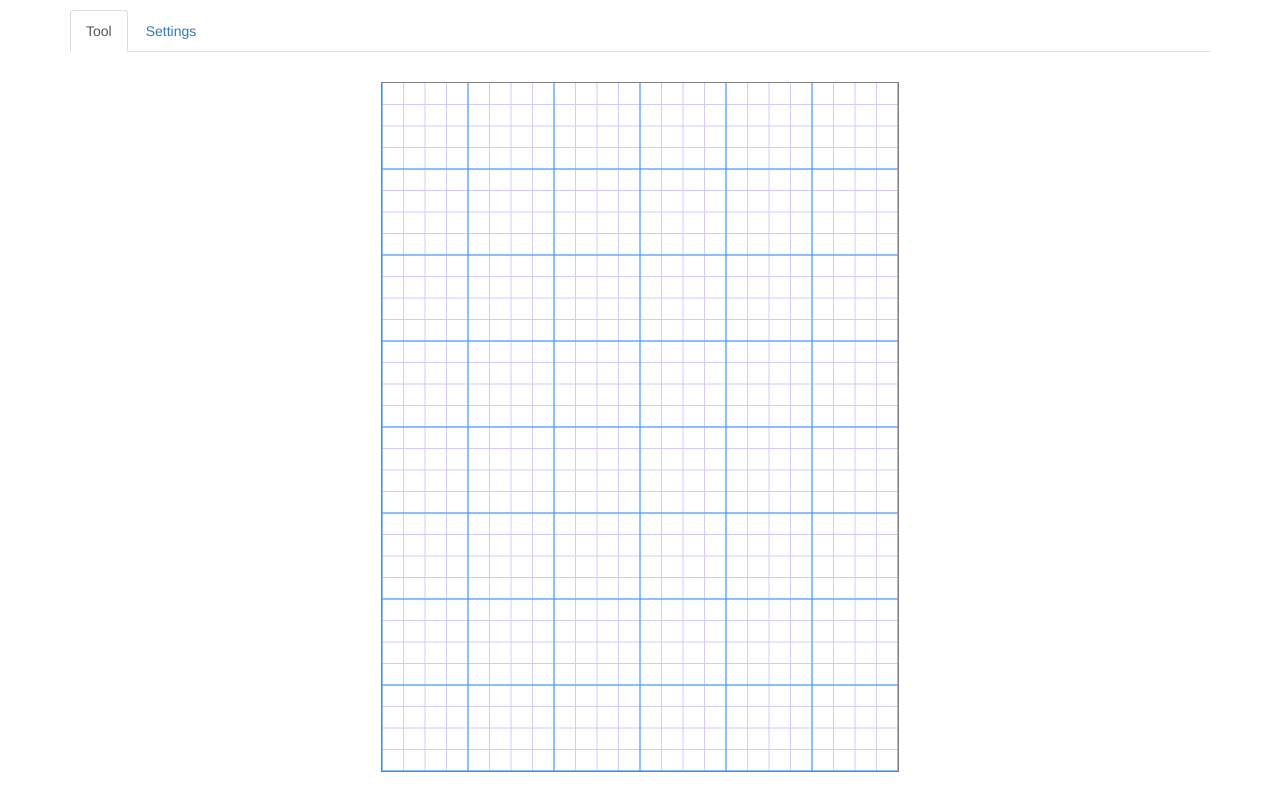
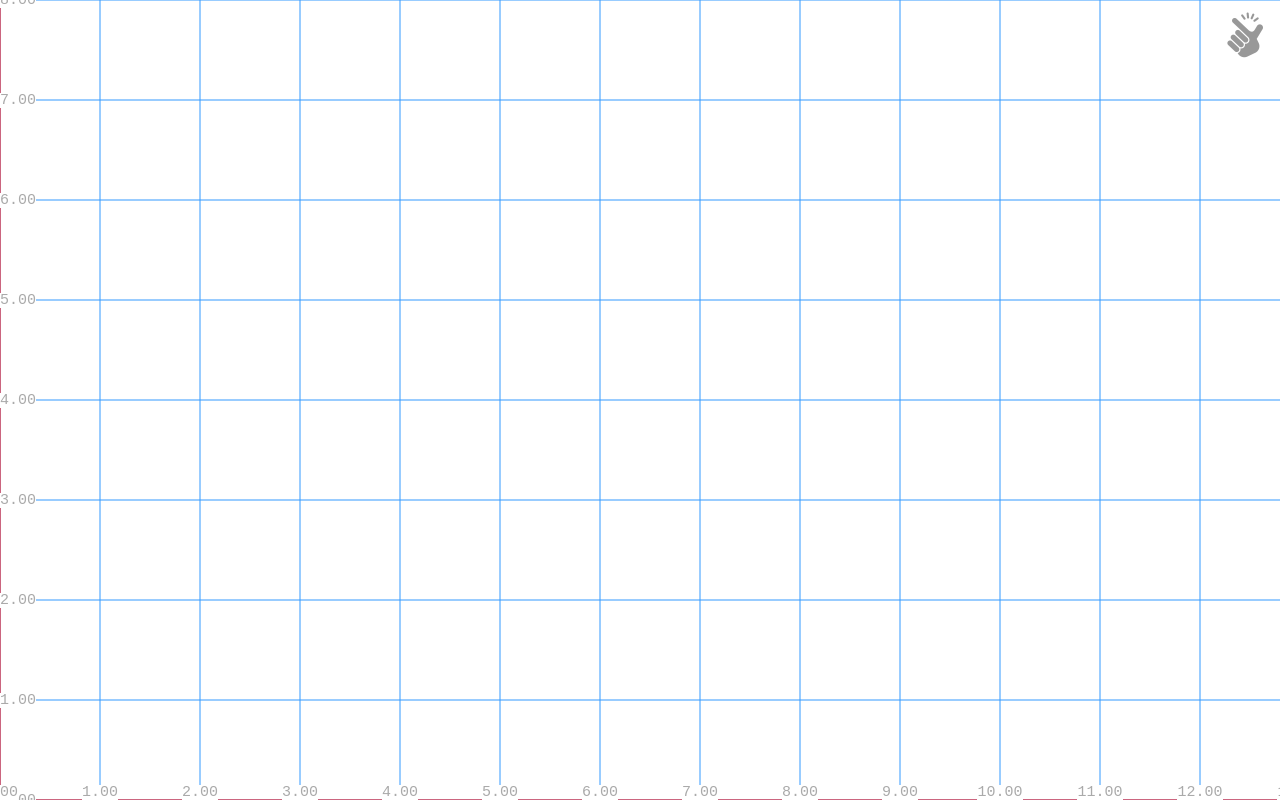
Before and after one commit to FabMo/fabmo-touchandgo-app, a website: page index.html in a window 1280 px wide. Drawn offline with Linux system fonts and the light colour scheme.

Commit message:
Experimental scrolly zoomy adventure.

```diff
--- a/css/style.css
+++ b/css/style.css
@@ -1,3 +1,29 @@
-body {
-	margin-top: 10px;
+.left-toolbox {
+	top: 10px;
+	left: 10px;
+	position: absolute;
+	z-index: 1;
 }
+
+.right-toolbox {
+	top: 10px;
+	right: 10px;
+	position: absolute;
+	z-index: 1;
+}
+
+
+.button {
+	width: 50px;
+	height: 50px;
+	cursor: pointer;
+}
+
+.snap-button {
+	background-image: url("../img/snap.png");
+	background-size: cover;
+}
+
+.disabled {
+	opacity: 0.4;
+}
--- a/index.html
+++ b/index.html
@@ -9,155 +9,51 @@
     <link href="css/style.css" rel="stylesheet">
   </head>
   <body>
+      <div id="container">
+        <canvas width="100" height="100" id="toolcanvas"></canvas>
+        <div class="right-toolbox">
+        <div id="snap-button" class="button snap-button disabled"></div>
+        <div class="button home-button"></div>
+        </div>
+      </div>
+
     <script src="js/jquery.js"></script>
-    <div class="container">
-      <!-- Nav tabs -->
-      <ul class="nav nav-tabs" role="tablist">
-        <li class="active"><a href="#tool" role="tab" data-toggle="tab">Tool</a></li>
-        <li><a href="#settings" role="tab" data-toggle="tab">Settings</a></li>
-      </ul>
-
-      <div class="tab-content">
-        <!-- Welcome/help pane -->
-        <div role="tabpanel" class="tab-pane active" id="tool">
-          <div style="padding-top:30px; text-align: center; width: 100%">
-            <canvas width="480" height="360" style="border: 1px solid gray;" id="toolcanvas"></canvas>
-          </div>
-        </div>
-
-
-        <!-- Jobs Pane -->
-        <div role="tabpanel" class="tab-pane" id="settings">
-          <!-- Responsive form for inputting circle parameters -->
-          <div class="form-horizontal" style="padding-top:20px;">
-            <div class="form-group">
-              <label class="control-label col-sm-2" for="toolxsize">Tool Size (X)</label>
-              <div class="col-sm-10">
-                <div class="input-group">
-                  <input type="number" class="form-control num-input" id="width" placeholder="Size of the working area (X)" value="6">
-                  <span class="input-group-addon">in</span>
-                </div>
-              </div>
-            </div>
-
-            <div class="form-group">
-              <label class="control-label col-sm-2" for="toolysize">Tool Size (Y)</label>
-              <div class="col-sm-10">
-                <div class="input-group">
-                  <input type="number" class="form-control num-input" id="height" placeholder="Size of the working area (Y)" value="8">
-                  <span class="input-group-addon">in</span>
-                </div>
-              </div>
-            </div>
-
-            <div class="form-group">
-              <label class="control-label col-sm-2" for="majorgrid">Major Grid</label>
-              <div class="col-sm-10">
-                <div class="input-group">
-                  <input type="number" class="form-control num-input" id="gridMajor" placeholder="Major grid spacing" value="1.0">
-                  <span class="input-group-addon">in</span>
-                </div>
-              </div>
-            </div>
-
-            <div class="form-group">
-              <label class="control-label col-sm-2" for="toolysize">Minor Grid</label>
-              <div class="col-sm-10">
-                  <div class="input-group">
-                    <input type="number" class="form-control num-input" id="gridMinor" placeholder="Minor grid spacing" value="0.25">
-                    <span class="input-group-addon">in</span>
-                  </div>
-                </div>
-              </div>
-            </div>
-
-          </div> <!-- form-horizontal -->
-        </div> <!-- tab pane -->
-      </div> <!-- tab content -->
-    </div><!-- container -->
     <script src="js/bootstrap.min.js"></script>
     <script src="js/dashboard.js"></script>
     <script src="js/tooldisplay.js"></script>
 
     <script type="text/javascript">
         var display;
+        var snapEnabled = false;
 
         function resizeCanvas() {
-          var width = display.canvas.parentElement.offsetWidth;
-          var height = window.innerHeight - display.canvas.offsetTop - 30;
-          var aspect_ratio = display.actualWidth/display.actualHeight;
-
-          var cheight = width*(1/aspect_ratio)
-          var cwidth = height*aspect_ratio;
-          if(cheight <= height) {
-            display.canvas.width = width;
-            display.canvas.height = cheight;
-          } else {
-            display.canvas.width = cwidth;
-            display.canvas.height = height;
-          }
+          var container= document.getElementById("container");
+          container.style.height=window.innerHeight;
+          container.style.width=window.innerWidth;
+          display.canvas.width = window.innerWidth;
+          display.canvas.height = window.innerHeight;
           display.draw();
         }
 
-        function goToPosition(pos) {
-          var gcode = "G0 X" + pos.x.toFixed(5) + " Y" + pos.y.toFixed(5);
-          fabmoDashboard.runGCode(gcode);
+        function setupControls() {
+          $('.snap-button').click(function(evt) {
+            if(snapEnabled) {
+              $('#snap-button').addClass('disabled');
+            } else {
+              $('#snap-button').removeClass('disabled');
+            }
+            snapEnabled = !snapEnabled;
+          });
+        }
 
-        }
 
         $(document).ready(function() {
           canvas = document.getElementById('toolcanvas');
-          display = new ToolDisplay(canvas, {});
-
+          display = new Grid(canvas, {});
           window.addEventListener('resize', resizeCanvas);
-
-          display.on('click', function(pos) {
-            goToPosition(pos);
-          });
-
-          function validateInput(target) {
-            var f = parseFloat(target.val());
-            if(isNaN(f) || f === undefined) {
-                target.parent().removeClass('has-success');
-                target.parent().addClass('has-error');
-                return null;
-            } else {
-                target.parent().removeClass('has-error');
-                target.parent().addClass('has-success');
-                return f;
-            }
-          }
-
-          // Trigger a validation every time an input value changes
-          $(".num-input").change(function(evt) {
-            var target = $(evt.target);
-            var id = target.attr('id');
-            value = validateInput(target);
-            options = {};
-            options[id] = value;
-            display.setOptions(options);
-          });
-
-          $(".num-input").each(function(i) {
-            var target = $(this);
-            var id = target.attr('id');
-            value = validateInput(target);
-            options = {};
-            options[id] = value;
-            display.setOptions(options);
-          });
-
-          $('a[data-toggle="tab"]').on('shown.bs.tab', function (e) {
-            resizeCanvas();
-          });
-
-          fabmoDashboard.on('status', function(status) {
-            x = status.posx || -1;
-            y = status.posy || -1;
-            display.setCurrentLocation(x,y);
-          });
-
           resizeCanvas();
+          setupControls();
+          display.draw();
         });
 
 
--- a/js/tooldisplay.js
+++ b/js/tooldisplay.js
@@ -1,33 +1,51 @@
-       function ToolDisplay(canvas, options) {
+ function Grid(canvas, options) {
     this.canvas = canvas;
     this.ctx = canvas.getContext("2d");
     this.options = {};
     this.listeners = {};
     this.setOptions(options);
+
+    this.scale = 100.0;
+    this.offset = {
+      x : 0,
+      y : 0
+    }
+    this.dragging = false;
+
     canvas.addEventListener('mousemove', this.onMouseMove.bind(this));
     canvas.addEventListener('mousedown', this.onMouseDown.bind(this));
+    canvas.addEventListener('mouseup', this.onMouseUp.bind(this));
+    canvas.addEventListener('mousewheel', this.onMouseWheel.bind(this));
+
     this.draw();
   }
 
-        ToolDisplay.prototype.setOptions = function(options) {
+  Grid.prototype.setOptions = function(options) {
     options = options || {};
 
     this.gridMajor = options['gridMajor'] || this.options['gridMajor'] || 1.0;
     this.gridMinor = options['gridMinor'] || this.options['gridMinor'] || 0.25;
     this.gridMajorColor = options['gridMajorColor'] || this.options['gridMajorColor'] || '#3399ff';
     this.gridMinorColor = options['gridMinorColor'] || this.options['gridMinorColor'] || '#ccccff';
+    this.originColor = options['originColor'] || this.options['originColor'] || 'red';
     this.currentLocationColor = options['currentLocationColor'] || this.options['currentLocationColor'] || 'green';
     this.targetLocationColor = options['targetLocationColor'] || this.options['targetLocationColor'] || 'red';
     this.actualWidth = options['width'] || this.options['width'] || 6.0;
     this.actualHeight = options['height'] || this.options['height'] || 8.0;
+    this.scaleTextSize = options['scaleTextSize'] || this.options['scaleTextSize'] || 15;
+    this.scaleTextFont = options['scaleTextFont'] || this.options['scaleTextFont'] || 'Monospace';
+
+    this.minScale = 1;
+    this.maxScale = 1000;
     for(key in options) {
       this.options[key] = options[key];
     }
+    this.scaleTextFontString = this.scaleTextSize + 'px ' + this.scaleTextFont;
     this.currentLocation = null;
     this.targetLocation = null;
   }
 
-        ToolDisplay.prototype.emit = function(name, evt) {
+  Grid.prototype.emit = function(name, evt) {
     listeners = this.listeners[name];
     if(listeners) {
       for(i in listeners) {
@@ -37,7 +55,7 @@
     }
   }
 
-        ToolDisplay.prototype.on = function(name, handler) {
+  Grid.prototype.on = function(name, handler) {
     if(name in this.listeners) {
       this.listeners[name].push(handler);
     } else {
@@ -45,43 +63,51 @@
     }
   }
 
-        ToolDisplay.prototype.setCurrentLocation = function(x,y) {
-          this.currentLocation = {
-            'x' : x,
-            'y' : y
+  Grid.prototype.getActualViewport = function() {
+    var xmin = -this.offset.x;
+    var ymin = -this.offset.y;
+    var xmax = xmin + this.canvas.width/this.scale;
+    var ymax = ymin + this.canvas.height/this.scale;
+    return {
+      'xmin' : xmin,
+      'xmax' : xmax,
+      'ymin' : ymin,
+      'ymax' : ymax
     }
+  }
+
+  Grid.prototype.onMouseUp = function(evt) {
+    var mousePos = this.getMousePos(evt);
+    this.draw();
+    this.mouseIsDown = false;
+    console.log(this.getActualViewport());
+  }
+
+  Grid.prototype.onMouseMove = function(evt) {
+    var mousePos = this.getMousePos(evt);
+    if(this.mouseIsDown) {
+      this.offset.x -= (this.lastPos.x - mousePos.x)/this.scale;
+      this.offset.y += (this.lastPos.y - mousePos.y)/this.scale;
       this.draw();
     }
-
-        ToolDisplay.prototype.setTargetLocation = function(x,y) {
-          this.targetLocation = {
-            'x' : x,
-            'y' : y
-          }
-          this.draw();
+    this.lastPos = mousePos;
   }
 
-        ToolDisplay.prototype.onMouseMove = function(evt) {
-          var mousePos = this.getMousePos(evt);
-          //console.log(mousePos)
+  Grid.prototype.onMouseDown = function(evt) {
+    this.mouseIsDown = true;
+    this.lastPos = this.getMousePos(evt);
   }
 
-        ToolDisplay.prototype.onMouseDown = function(evt) {
-          var w = this.canvas.width;
-          var h = this.canvas.height;
-          var aw = this.actualWidth;
-          var ah = this.actualHeight;
+  Grid.prototype.onMouseWheel = function(evt) {
+    this.scale -= 0.1*evt.wheelDelta;
+    this.scale = this.scale < this.minScale ? this.minScale : this.scale;
+    this.scale = this.scale > this.maxScale ? this.maxScale : this.scale;
 
-          scalex = aw/w;
-          scaley = ah/h;
-
-          var pos = this.getMousePos(evt);
-          var apos = this.canvas2actual(pos);
-          this.setTargetLocation(apos.x,apos.y);
-          this.emit('click', apos);
+    this.draw();
+    evt.preventDefault();
   }
 
-        ToolDisplay.prototype.getMousePos = function(evt) {
+  Grid.prototype.getMousePos = function(evt) {
     var rect = this.canvas.getBoundingClientRect();
     return {
       x: (evt.clientX - rect.left),
@@ -89,88 +115,143 @@
     };
   }
 
-        ToolDisplay.prototype.canvas2actual = function(pos) {
-          var w = this.canvas.width;
-          var h = this.canvas.height;
-          var aw = this.actualWidth;
-          var ah = this.actualHeight;
-          scalex = aw/w;
-          scaley = ah/h;
-          return {
-            x : pos.x*scalex,
-            y : ah - pos.y*scaley
-          }
-        }
-
-        ToolDisplay.prototype.clear = function() {
+  Grid.prototype._clear = function() {
     this.ctx.clearRect(0,0, this.canvas.width, this.canvas.height);
   }
 
-        ToolDisplay.prototype.draw = function() {
-          this.clear();
-          this.drawGrid();
-          this.drawLocations();
+  Grid.prototype.draw = function() {
+    this._clear();
+    this._drawGrid();
+    this._drawOrigin();
+    this._drawScale();
   }
 
-        ToolDisplay.prototype.drawGrid = function() {
+  Grid.prototype._getGridLocations = function() {
     var w = this.canvas.width;
     var h = this.canvas.height;
-          var aw = this.actualWidth;
-          var ah = this.actualHeight;
+    viewport = this.getActualViewport();
 
-          scalex = w/aw;
-          scaley = h/ah;
+    min_vertical_grid = Math.round(viewport.xmin/this.gridMajor)-1;
+    max_vertical_grid = Math.round(viewport.xmax/this.gridMajor)+1;
+    min_horizontal_grid = Math.round(viewport.ymin/this.gridMajor)-1;
+    max_horizontal_grid = Math.round(viewport.ymax/this.gridMajor)+1;
+    var hlines = max_horizontal_grid - min_horizontal_grid;
+    var vlines = max_vertical_grid - min_vertical_grid;
+    var x = (min_vertical_grid+this.offset.x);
+    var y = (min_horizontal_grid+this.offset.y);
 
-          // Minor Grid (green)
+    retval = {
+      h : [],
+      v : [],
+      ha : [],
+      va : []
+    }
+    for(var i=0; i<vlines; i++) {
+      var xs = x*this.scale;
+      retval.v.push(xs);
+      retval.va.push(min_vertical_grid + i*this.gridMajor);
+      x+=this.gridMajor;
+    }
+
+    for(var i=0; i<hlines; i++) {
+      var ys = y*this.scale;
+      retval.h.push(h-ys);
+      retval.ha.push(min_horizontal_grid + i*this.gridMajor);
+      y+=this.gridMajor;
+    }
+    return retval;
+  }
+
+  Grid.prototype._drawGrid = function() {
+    var w = this.canvas.width;
+    var h = this.canvas.height;
+
+    // Setup style
     this.ctx.beginPath();
-          this.ctx.strokeStyle=this.gridMinorColor;
-          for(x=0; x<=aw; x+=this.gridMinor) {
-            this.ctx.moveTo(x*scalex,0);
-            this.ctx.lineTo(x*scalex,h);
-          }
-          for(y=ah; y>0; y-=this.gridMinor) {
-            this.ctx.moveTo(0,y*scaley);
-            this.ctx.lineTo(w,y*scaley);
-          }
+    this.ctx.strokeStyle = this.gridMajorColor;
+
+    grid = this._getGridLocations();
+
+    grid.h.forEach(function(y) {
+      this.ctx.moveTo(0, y);
+      this.ctx.lineTo(w, y);
+    }.bind(this));
+
+    grid.v.forEach(function(x) {
+      this.ctx.moveTo(x, 0);
+      this.ctx.lineTo(x, h);
+    }.bind(this));
+
+    //Commit
     this.ctx.stroke();
 
-          this.ctx.beginPath();
-          this.ctx.strokeStyle=this.gridMajorColor;
-          for(x=0; x<=aw; x+=this.gridMajor) {
-            this.ctx.moveTo(x*scalex,0);
-            this.ctx.lineTo(x*scalex,h);
-          }
-          for(y=ah; y>0; y-=this.gridMajor) {
-            this.ctx.moveTo(0,y*scaley);
-            this.ctx.lineTo(w,y*scaley);
-          }
-          this.ctx.stroke();
   }
 
-        ToolDisplay.prototype.drawLocations = function(x,y) {
+  Grid.prototype._drawScale = function() {
     var w = this.canvas.width;
     var h = this.canvas.height;
-          var aw = this.actualWidth;
-          var ah = this.actualHeight;
-          scalex = w/aw;
-          scaley = h/ah;
 
-          if(this.currentLocation) {
-            cx = this.currentLocation.x*scalex;
-            cy = this.canvas.height-this.currentLocation.y*scaley;
-            this.ctx.beginPath();
-            this.ctx.strokeStyle = this.currentLocationColor
-            this.ctx.arc(cx,cy,5,0,2*Math.PI);
-            this.ctx.stroke();
+    grid = this._getGridLocations();
+    this.ctx.font = this.scaleTextFontString;
+    grid = this._getGridLocations();
+
+    // Draw horizontal grid labels along the left side
+    this.ctx.textAlign = 'left';
+    this.ctx.textBaseline = 'middle'
+    grid.h.forEach(function(y, idx) {
+      // Create scale text
+      var txt = grid.ha[idx].toFixed(2);
+
+      // Measure
+      m = this.ctx.measureText(txt);
+
+      // Clear area underneath text
+      this.ctx.clearRect(0,y-this.scaleTextSize/2.0, m.width, this.scaleTextSize);
+
+      // Draw
+      this.ctx.fillStyle = '#aaaaaa';
+      this.ctx.fillText(txt, 0, y);
+
+    }.bind(this));
+
+    // Draw horizontal grid labels along the bottom
+    this.ctx.textAlign = 'center';
+    this.ctx.textBaseline = 'bottom'
+    grid.v.forEach(function(x, idx) {
+      try{
+      var txt = grid.va[idx].toFixed(2);
+      } catch(e) {
+        console.log(grid)
+      }
+      m = this.ctx.measureText(txt);
+
+      // Clear out underneath text
+      this.ctx.clearRect(x-m.width/2.0,h-this.scaleTextSize,m.width, this.scaleTextSize);
+
+      // Draw
+      this.ctx.fillStyle = '#aaaaaa';
+      this.ctx.fillText(txt, x, h);
+    }.bind(this));
+
   }
 
-          if(this.targetLocation) {
-            tx = this.targetLocation.x*scalex;
-            ty = this.canvas.height-this.targetLocation.y*scaley;
+  Grid.prototype._drawOrigin = function() {
+    var w = this.canvas.width;
+    var h = this.canvas.height;
+
+    // Setup style
     this.ctx.beginPath();
-            this.ctx.strokeStyle = this.targetLocationColor
-            this.ctx.arc(tx,ty,10,0,2*Math.PI);
+    this.ctx.strokeStyle = this.originColor;
+
+    // Vertical
+    this.ctx.moveTo(this.scale*this.offset.x, 0);
+    this.ctx.lineTo(this.scale*this.offset.x, h);
+
+    // Horizontal
+    this.ctx.moveTo(0, h-(this.scale*this.offset.y));
+    this.ctx.lineTo(w, h-(this.scale*this.offset.y));
+
+    // Commit!
     this.ctx.stroke();
-          }
 
   }
```
Also changed, not shown: img/snap.png (added). Lines whose indentation alone changed are shown as unchanged.
